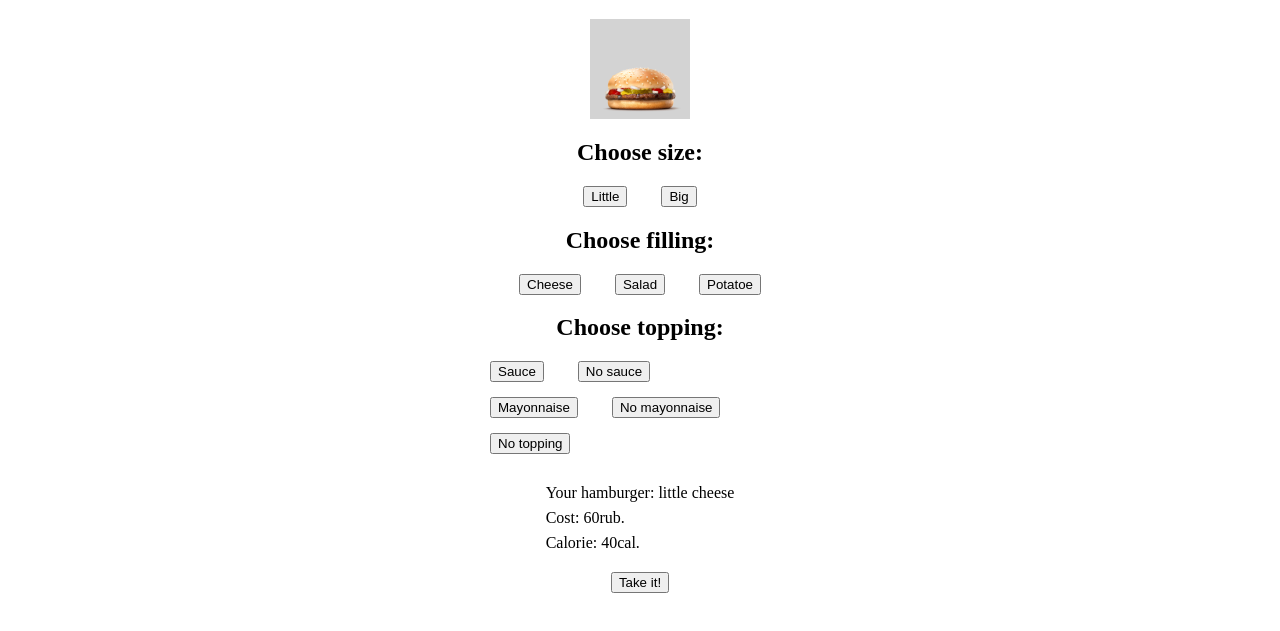
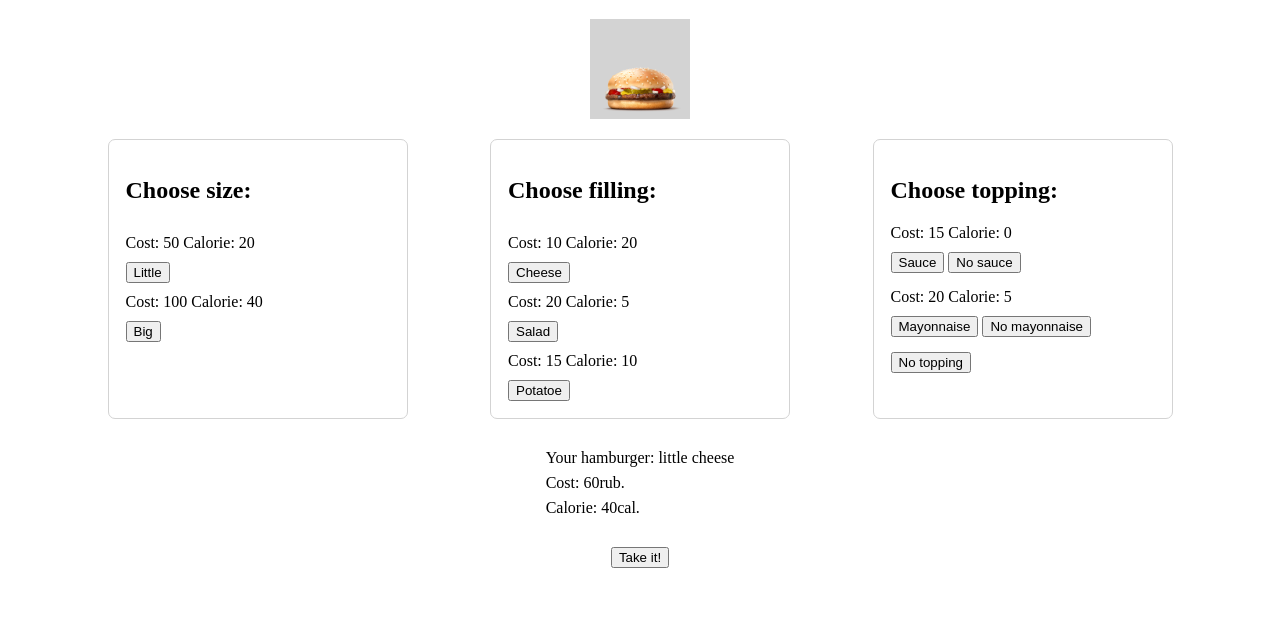
Before and after one commit to Strixis/JavaScript_lvl-2, a plain HTML site: page L-2_task-3/index.html in a window 1280 px wide. Shown: the part 69-700 px from the top of the page. Drawn offline with Linux system fonts and the light colour scheme.

Commit message:
Графические улучшения, версия 3

```diff
--- a/L-2_task-3/index.html
+++ b/L-2_task-3/index.html
@@ -9,6 +9,7 @@
     <div class="hamburger">
         <h1 class="heading">Choose your hamburger!</h1>
         <img src="img/hamburger.png" alt="hamburger" class="hamburger_img" height="100">
+            <div class="wrapper">
             <div class="hamburger_size">
                 <h2 class="heading-mini">Choose size:</h2>
                 <button class="button_choose-hamburger" id="little">Little</button>
@@ -32,6 +33,7 @@
                 </div>
                 <button class="button_choose-hamburger" id="no-topping">No topping</button>
             </div>
+        </div>
         <div class="hamburger_total">
             <span class="text">Your hamburger: <span id="consist"></span></span>
             <span class="text">Cost: <span id="total-cost"></span>.</span>
--- a/L-2_task-3/js/script.js
+++ b/L-2_task-3/js/script.js
@@ -1,8 +1,16 @@
 "use strict";
 
 class Hamburger {
-    constructor(container = '.hamburger') {
-        this.container = container
+    constructor(containerSelector = '.hamburger',
+                imgSelector = '.hamburger_img',
+                consistId = 'consist',
+                costId = 'total-cost',
+                calorieId = 'total-calorie') {
+        this.containerSelector = containerSelector;
+        this.imgSelector = imgSelector;
+        this.consistId = consistId;
+        this.costId = costId;
+        this.calorieId = calorieId;
         this._allComponents = [];
         this._components = [];
         this._cost = null;
@@ -11,16 +19,17 @@ class Hamburger {
     }
 
     _init() {
-        this.fetchAllComponents();
+        this._fetchAllComponents();
         this._components = [{category: 'size', name: 'little', cost: 50, calorie: 20},
                            {category: 'filling', name: 'cheese', cost: 10, calorie: 20}];
-        this._cost = this._calculateCostAndCalorie().cost;
-        this._calorie = this._calculateCostAndCalorie().calorie;
+        this._cost = this._getCalculatedCostAndCalorie().cost;
+        this._calorie = this._getCalculatedCostAndCalorie().calorie;
+        this._renderInfo();
         this._render();
-        document.querySelector(this.container).addEventListener('click', (event) => {this._containerClickHandler(event)});
+        document.querySelector(this.containerSelector).addEventListener('click', (event) => {this._containerClickHandler(event)});
     }
 
-    fetchAllComponents() {
+    _fetchAllComponents() {
         this._allComponents = [
             {category: 'size', name: 'little', cost: 50, calorie: 20},
             {category: 'size', name: 'big', cost: 100, calorie: 40},
@@ -32,7 +41,7 @@ class Hamburger {
         ];
     }
 
-    _calculateCostAndCalorie(cost = 0, calorie = 0) {
+    _getCalculatedCostAndCalorie(cost = 0, calorie = 0) {
         for (let component of this._components) {
             cost += component.cost;
             calorie += component.calorie;
@@ -40,11 +49,24 @@ class Hamburger {
         return {cost, calorie};
     }
 
-    _render(imgSelector = '.hamburger_img',
-            consistId = 'consist',
-            costId = 'total-cost',
-            calorieId = 'total-calorie') {
-        const imgElem = document.querySelector(imgSelector),
+    _renderInfo() {
+        const buttonElems = document.querySelectorAll('.button_choose-hamburger');
+
+        for (let elem = 0; elem < buttonElems.length; elem++) {
+            for (let component of this._allComponents) {
+                if (buttonElems[elem].id === component.name) {
+                    const newElem = document.createElement('span');
+                    newElem.insertAdjacentHTML('beforeend', `Cost: ${component.cost}  Calorie: ${component.calorie}`);
+                    newElem.classList.add('hamburger_info');
+                    buttonElems[elem].before(newElem);
+                    continue;
+                }
+            }
+        }
+    }
+
+    _render() {
+        const imgElem = document.querySelector(this.imgSelector),
               componentsNames = this._getComponentsNames();
 
         for (let name = 0; name < componentsNames.length; name++) {
@@ -73,9 +95,9 @@ class Hamburger {
             }
         }
 
-        document.getElementById(consistId).innerHTML = componentsNames.join(' ');
-        document.getElementById(costId).innerHTML = this._cost + 'rub';
-        document.getElementById(calorieId).innerHTML = this._calorie + 'cal';
+        document.getElementById(this.consistId).innerHTML = componentsNames.join(' ');
+        document.getElementById(this.costId).innerHTML = this._cost + 'rub';
+        document.getElementById(this.calorieId).innerHTML = this._calorie + 'cal';
     }
 
     _getComponentsNames() {
@@ -101,8 +123,8 @@ class Hamburger {
                 this._fetchOrReplaceComponent(component);
             }
 
-            this._cost = this._calculateCostAndCalorie().cost;
-            this._calorie = this._calculateCostAndCalorie().calorie;
+            this._cost = this._getCalculatedCostAndCalorie().cost;
+            this._calorie = this._getCalculatedCostAndCalorie().calorie;
             this._render();
         }
     }
--- a/L-2_task-3/less/style.less
+++ b/L-2_task-3/less/style.less
@@ -8,30 +8,46 @@
     align-items: center;
     &_img {
         background: lightgrey;
+        margin: 0 0 20px 0;
     }
     &_size,
-    &_filling {
-        text-align: center;
+    &_filling,
+    &_topping{
         width: 300px;
-    }
-    &_topping {
-        width: 300px;
-        margin: 0 0 30px 0;
+        display: flex;
+        flex-direction: column;
+        align-items: flex-start;
+        border: 1px solid lightgray;
+        border-radius: 7px;
+        padding: 17px;
+        box-sizing: border-box;
     }
     &_topping-choosing {
         margin: 0 0 15px 0;
     }
+    &_info {
+        display: block;
+        margin: 10px 0;
+        &:first-child {
+            margin: 0 0 10px 0;
+        }
+        &:last-child {
+            margin: 10px 0 0 0;
+        }
+    }
+    &_total {
+        margin: 30px 0 0 0;
+    }
+}
+
+.wrapper {
+    display: flex;
+    width: 100%;
+    justify-content: space-evenly;
 }
 
 .heading-mini {
     text-align: center;
-}
-
-.button_choose-hamburger {
-    margin: 0 30px 0 0;
-    &:last-child {
-        margin: 0;
-    }
 }
 
 .text {
@@ -43,5 +59,5 @@
 }
 
 .button_take-it {
-    margin: 20px 0 0 0;
+    margin: 30px 0 0 0;
 }
```
Also changed, not shown: L-2_task-3/css/style.css. Lines whose indentation alone changed are shown as unchanged.
